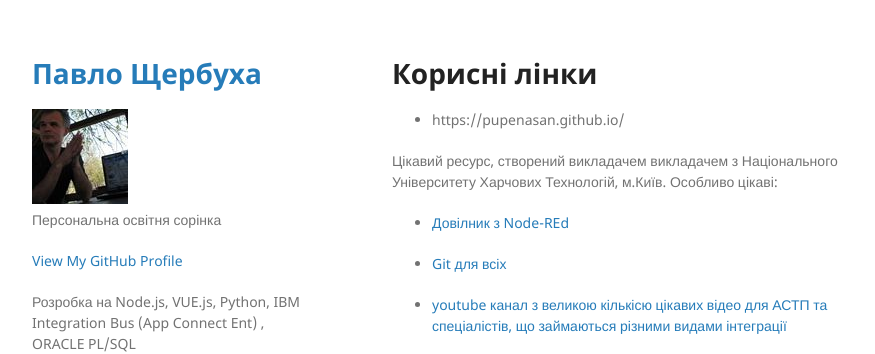
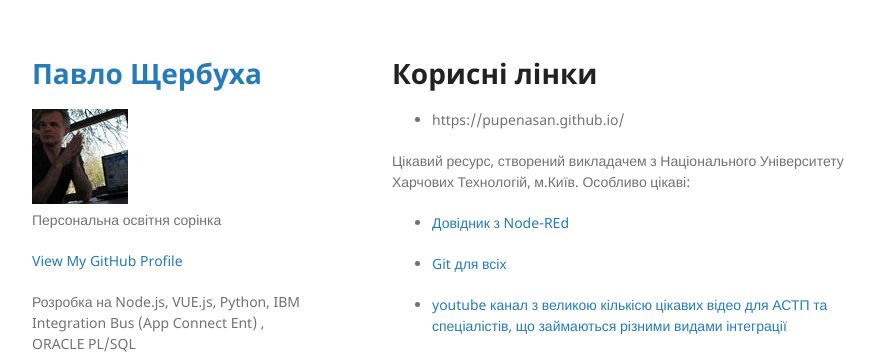
Before and after one commit to pavlo-shcherbukha/pavlo-shcherbukha.github.io, a Jekyll site: the page built from uflinks.md, in a window 1280 px wide. Shown: the top 354 px of the page, without its empty margins (178-1053 px from the left). Built offline with Jekyll 4.4.1, drawn with Linux system fonts in a browser that asks for light colours.

Commit message:
ulinks-gramma

```diff
--- a/uflinks.md
+++ b/uflinks.md
@@ -9,10 +9,10 @@ permalink: /uflinks/
 
 * https://pupenasan.github.io/
 
-Цікавий ресурс, створений викладачем викладачем з Національного Університету Харчових Технологій, м.Київ.
+Цікавий ресурс, створений викладачем з Національного Університету Харчових Технологій, м.Київ.
 Особливо цікаві:
 
-* [Довілник з Node-REd](https://pupenasan.github.io/NodeREDGuidUKR/)
+* [Довідник з Node-REd](https://pupenasan.github.io/NodeREDGuidUKR/)
 
 * [Git для всіх](https://pupenasan.github.io/Git4All/)
 
```
